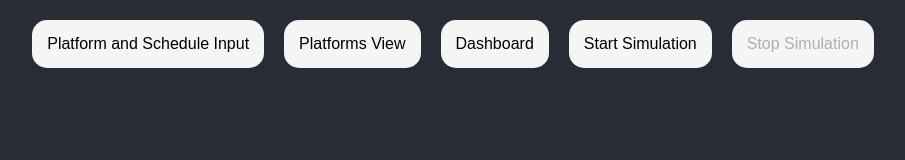
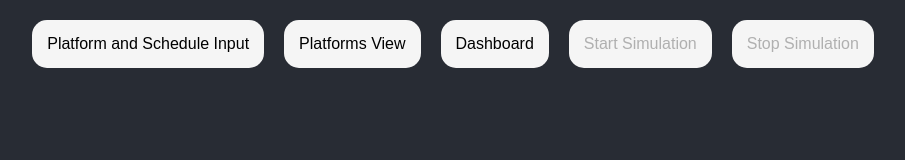
Before and after one commit to Jagadish1211/Assignment-HV, a React (Create React App) app: page / in a window 1280 px wide. Both pictures are taken after a click on the button "Platforms View". Shown: the top 160 px of the page, without its empty margins (187-1092 px from the left). Built offline with nearby package versions, Linux system fonts and the light colour scheme; the HTML template or start-up script is replaced by a standard one.

Commit message:
Disable start animation when train schedule in empty

```diff
--- a/src/Components/TabView/index.js
+++ b/src/Components/TabView/index.js
@@ -6,6 +6,7 @@ import { startSimulationAction, stopSimulationAction } from "../../features/simu
 const TabView = () => {
   const dispatch = useDispatch();
   const activeTabView = useSelector((state) => state.tabViews.activeTabView);
+  const trainSchedule = useSelector((state) => state.trainSchedule.trainSchedule)
   const simulationActive = useSelector((state) => state.simulationControl.simulationActive);
 
   const handleTabSelection = (tabInfo) => {
@@ -23,7 +24,7 @@ const TabView = () => {
   const SimulationControls = () => {
     return activeTabView === "Platforms" ? (
       <>
-        <button className="tab" disabled={simulationActive} onClick={handleStartSimulation}>
+        <button className="tab" disabled={simulationActive || trainSchedule.length === 0 } onClick={handleStartSimulation}>
           Start Simulation
         </button>
         <button className="tab" disabled={!simulationActive} onClick={handleStopSimulation}>
```
